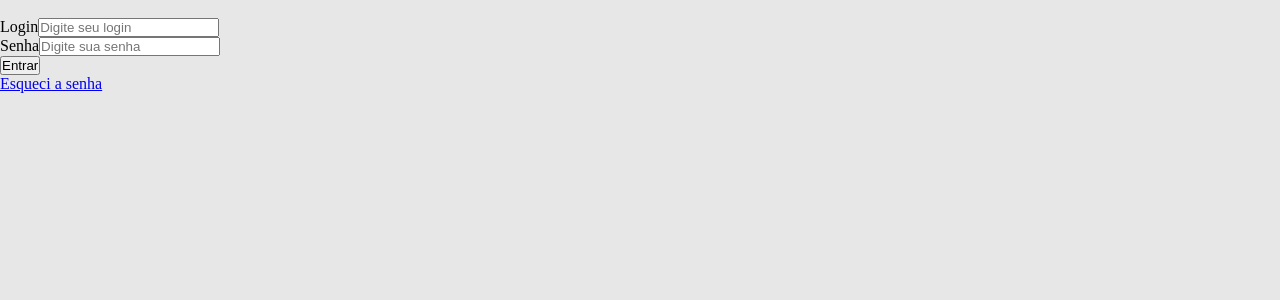
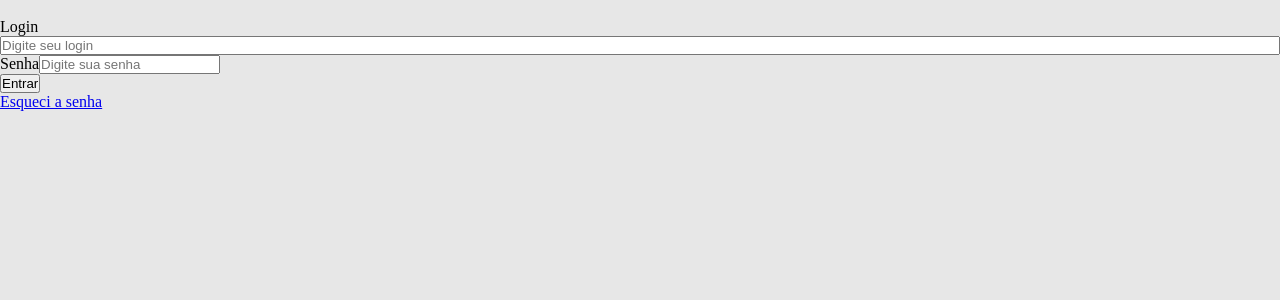
Before and after one commit to deyvidwms/expense-manager, a React (Create React App) app in the folder frontend/: page / in a window 1280 px wide. Shown: the top 300 px of the page. Built offline with nearby package versions, Linux system fonts and the light colour scheme.

Commit message:
Colocando estilo no campo de texto

```diff
--- a/frontend/package.json
+++ b/frontend/package.json
@@ -12,6 +12,7 @@
     "@types/react-dom": "^18.0.6",
     "react": "^18.2.0",
     "react-dom": "^18.2.0",
+    "react-icons": "^4.4.0",
     "react-scripts": "5.0.1",
     "typescript": "^4.8.2",
     "web-vitals": "^2.1.4"
--- a/frontend/src/components/InputText/InputText.module.scss
+++ b/frontend/src/components/InputText/InputText.module.scss
@@ -0,0 +1,5 @@
+.inputText {
+  display: flex;
+  flex-direction: column;
+
+}
--- a/frontend/src/components/InputText/index.tsx
+++ b/frontend/src/components/InputText/index.tsx
@@ -1,10 +1,17 @@
 import React from 'react';
 
-const InputText = () => {
+import style from './InputText.module.scss';
+
+interface Props {
+  label: string;
+  placeholder: string;
+}
+
+const InputText = (props: Props) => {
   return (
-    <div>
-      <label htmlFor="">Login</label>
-      <input type="text" placeholder='Digite seu login' />
+    <div className={style.inputText}>
+      <label htmlFor="">{props.label}</label>
+      <input type="text" placeholder={props.placeholder} />
     </div>
   );
 }
--- a/frontend/src/pages/Login/index.tsx
+++ b/frontend/src/pages/Login/index.tsx
@@ -13,7 +13,10 @@ const Login = () => {
           <img src="" alt="" />
         </div>
 
-        <InputText />
+        <InputText
+          label="Login"
+          placeholder="Digite seu login"
+        />
 
         <div>
           <label htmlFor="">Senha</label>
```
Also changed, not shown: 1 other file (tests, documents, lock files or other folders).
